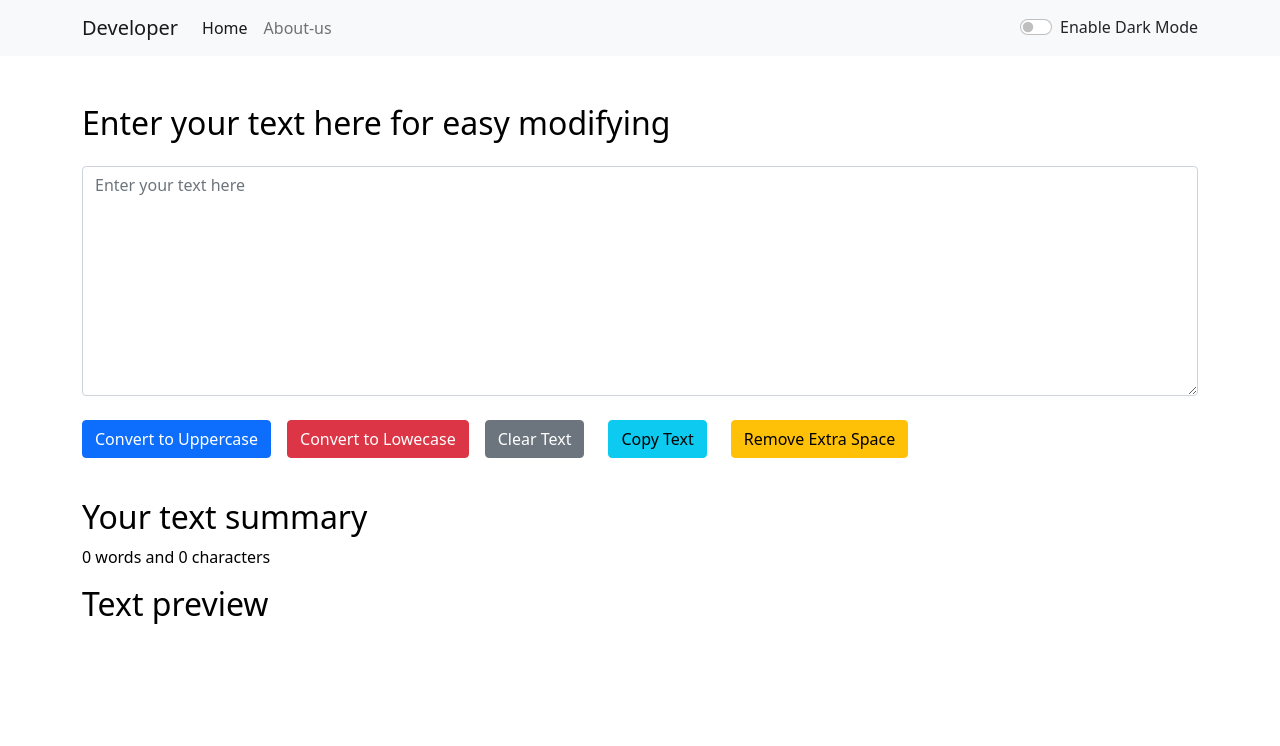
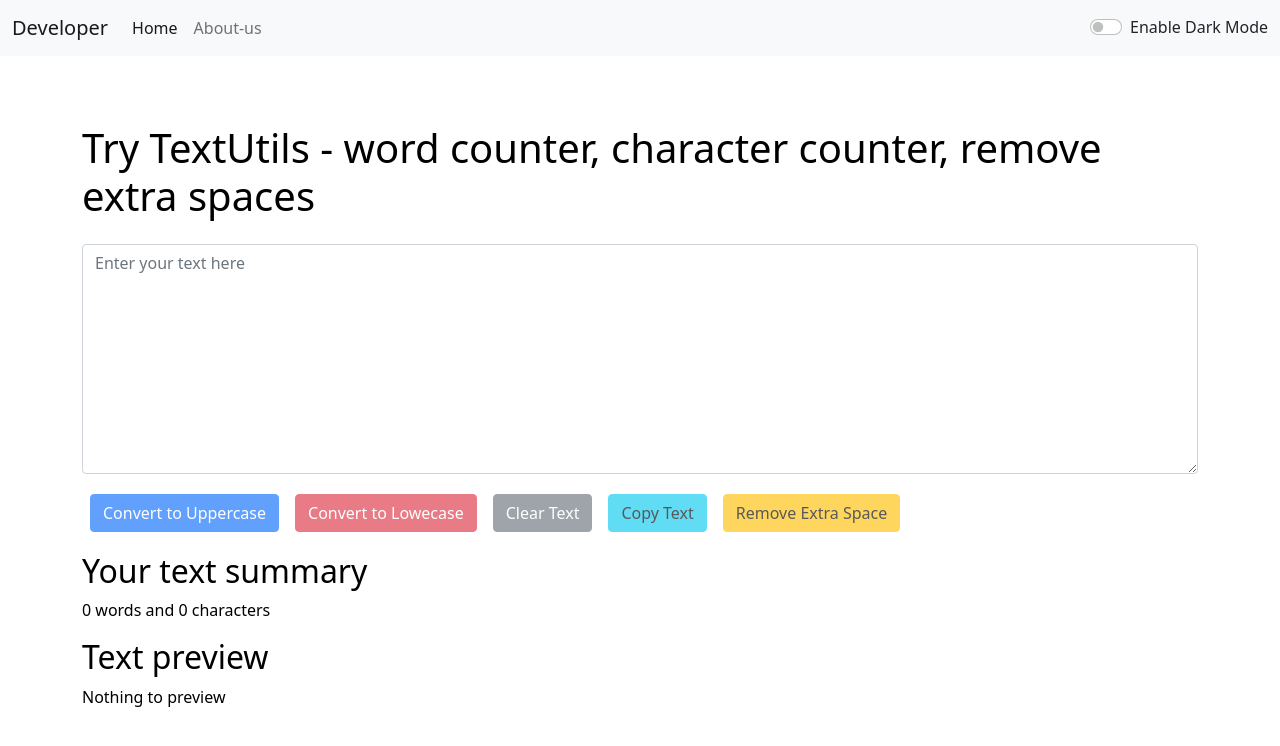
Before and after one commit to Surajdoberiyal/Text-utility, a React (Create React App) app: page / in a window 1280 px wide. Shown: the top 746 px of the page. Built offline with nearby package versions, Linux system fonts and the light colour scheme.

Commit message:
Changes done

```diff
--- a/package.json
+++ b/package.json
@@ -1,5 +1,5 @@
 {
-  "name": "Text-utility",
+  "name": "text-utility",
   "version": "0.1.0",
   "private": true,
   "dependencies": {
--- a/public/index.html
+++ b/public/index.html
@@ -11,8 +11,9 @@
   <link rel="apple-touch-icon" href="%PUBLIC_URL%/favicon-16x16.png" />
 
   <link rel="manifest" href="%PUBLIC_URL%/manifest.json" />
-  <link href="https://cdn.jsdelivr.net/npm/bootstrap@5.1.3/dist/css/bootstrap.min.css" rel="stylesheet"
-    integrity="sha384-1BmE4kWBq78iYhFldvKuhfTAU6auU8tT94WrHftjDbrCEXSU1oBoqyl2QvZ6jIW3" crossorigin="anonymous">
+  <link href="https://cdn.jsdelivr.net/npm/bootstrap@5.1.0/dist/css/bootstrap.min.css" rel="stylesheet"
+   integrity="sha384-KyZXEAg3QhqLMpG8r+8fhAXLRk2vvoC2f3B09zVXn8CA5QIVfZOJ3BCsw2P0p/We"
+    crossorigin="anonymous">
 
   <title>React App</title>
 </head>
@@ -21,7 +22,7 @@
   <div id="root"></div>
 
   <script src="https://cdn.jsdelivr.net/npm/bootstrap@5.1.0/dist/js/bootstrap.bundle.min.js"
-    integrity="sha384-U1DAWAznBHeqEIlVSCgzq+c9gqGAJn5c/t99JyeKa9xxaYpSvHU5awsuZVVFIhvj"
+   integrity="sha384-U1DAWAznBHeqEIlVSCgzq+c9gqGAJn5c/t99JyeKa9xxaYpSvHU5awsuZVVFIhvj"
     crossorigin="anonymous"></script>
 
 </html>
--- a/src/App.js
+++ b/src/App.js
@@ -3,7 +3,6 @@ import TextUtils from "./Component/TextUtils";
 import React, { useState } from "react";
 import { Alert } from "./Component/Alert";
 import About from "./Component/About";
-// import React from "react";
 import {
   BrowserRouter as Router,
   Switch,
@@ -54,7 +53,7 @@ function App() {
         <Route exact path="/">
         <TextUtils
         showAlert={showAlert}
-        title="Enter your text here for easy modifying"
+        title="Try TextUtils - word counter, character counter, remove extra spaces"
         mode={mode}
       />
         </Route>
--- a/src/Component/About.js
+++ b/src/Component/About.js
@@ -6,12 +6,12 @@ export default function About(props) {
   };
 
   let itemStyle = {
-    backgroundColor: props.mode === "dark" ? "#0B0B45" : "white",
+    backgroundColor: props.mode === "dark" ? "#173b71" : "white",
     color: props.mode === "dark" ? "white" : "black",
   };
   let accordionBtn = {
-    backgroundColor: props.mode === "dark" ? "#0B0B45" : "white",
-    color: props.mode === "dark" ? "khaki" : "black",
+    backgroundColor: props.mode === "dark" ? "#173b71" : "white",
+    color: props.mode === "dark" ? "white" : "black",
     border: props.mode === "dark" ? " 1px solid white" : "black",
   };
 
@@ -25,9 +25,9 @@ let headingTxt= {
   return (
     <>
       <div className="container">
-        <h2 className="my-5" style={headingTxt}>
+        <h1 className="my-5" style={headingTxt}>
           About-us
-        </h2>
+        </h1>
         <div className="accordion mt-5">
           <div className="accordion-item" style={itemStyle}>
             <h2 className="accordion-header">
--- a/src/Component/Alert.js
+++ b/src/Component/Alert.js
@@ -7,8 +7,10 @@ export const Alert = (props) => {
 
      }
     return (
-        props.alert && <div className={`alert alert-${props.alert.type} alert-dismissible fade show`} role="alert">
+        <div style={{height:'20px'}}>
+       { props.alert && <div className={`alert alert-${props.alert.type} alert-dismissible fade show`} role="alert">
           <strong> {capitalize(props.alert.type)} </strong>:  {props.alert.msg}
+         </div>}
          </div>
     )
 }
--- a/src/Component/Navbar.js
+++ b/src/Component/Navbar.js
@@ -1,11 +1,13 @@
 import React from "react";
-import PropTypes from 'prop-types'
+import PropTypes from "prop-types";
 import { Link } from "react-router-dom";
 
 export default function Navbar(props) {
   return (
-        <nav className= {`navbar navbar-expand-lg navbar-${props.mode} bg-${props.mode}`}>
-        <div className="container">
+    <nav
+      className={`navbar navbar-expand-lg navbar-${props.mode} bg-${props.mode}`}
+    >
+      <div className="container-fluid">
         <Link className="navbar-brand" to="/">
           {props.title}
         </Link>
@@ -13,7 +15,7 @@ export default function Navbar(props) {
           className="navbar-toggler"
           type="button"
           data-bs-toggle="collapse"
-            data-bs-target="/navbarSupportedContent"
+          data-bs-target="#navbarSupportedContent"
           aria-controls="navbarSupportedContent"
           aria-expanded="false"
           aria-label="Toggle navigation"
@@ -33,10 +35,24 @@ export default function Navbar(props) {
               </Link>
             </li>
           </ul>
-               <div  className={`form-check form-switch text-${props.mode=== 'light'? 'Dark' : 'light'}`}>
-              <input className="form-check-input" onClick={props.toggleMode} type="checkbox" role="switch" id="flexSwitchCheckDefault" />
-              <label className="form-check-label"
-               htmlFor="flexSwitchCheckDefault">Enable Dark Mode</label>
+          <div
+            className={`form-check form-switch text-${
+              props.mode === "light" ? "Dark" : "light"
+            }`}
+          >
+            <input
+              className="form-check-input"
+              onClick={props.toggleMode}
+              type="checkbox"
+              role="switch"
+              id="flexSwitchCheckDefault"
+            />
+            <label
+              className="form-check-label"
+              htmlFor="flexSwitchCheckDefault"
+            >
+              Enable Dark Mode
+            </label>
           </div>
         </div>
       </div>
@@ -46,5 +62,5 @@ export default function Navbar(props) {
 
 Navbar.propTypes = {
   title: PropTypes.string,
-    name: PropTypes.string
-}
+  name: PropTypes.string,
+};
--- a/src/Component/TextUtils.js
+++ b/src/Component/TextUtils.js
@@ -1,11 +1,11 @@
 import React, { useState } from "react";
 
 export default function TextUtils(props) {
-  const [text, setText] = useState('');
+  const [text, setText] = useState("");
   const HandleOnClick = () => {
     let newUppperText = text.toUpperCase();
     setText(newUppperText);
-    props.showAlert("Converted to Uppercase", "success")
+    props.showAlert("Converted to Uppercase", "success");
   };
 
   const HandleOnChange = (eve) => {
@@ -15,37 +15,40 @@ export default function TextUtils(props) {
   const HandleOnLowecase = () => {
     let newLowerText = text.toLowerCase();
     setText(newLowerText);
-    props.showAlert("Converted to lowercase", "success")
-
+    props.showAlert("Converted to lowercase", "success");
   };
   const HandleOnClear = () => {
     let newLowerText = "";
     setText(newLowerText);
-    props.showAlert("Text cleared", "success")
-
+    props.showAlert("Text cleared", "success");
   };
   const HandleOnCopy = () => {
     let newtext = document.getElementById("text-area");
     newtext.select();
     navigator.clipboard.writeText(newtext.value);
-    props.showAlert("Copied to Clipboard", "success")
-
+    document.getSelection().removeAllRanges();
+    props.showAlert("Copied to Clipboard", "success");
   };
   const HandleOnExtraSpace = () => {
     let newSpacetext = text.split(/[ ]+/);
     setText(newSpacetext.join(" "));
-    props.showAlert("Removed extra spaces" , "success");
+    props.showAlert("Removed extra spaces", "success");
   };
 
   return (
     <>
-      <div className="container mt-5"  style= {{color: props.mode==='dark' ? 'white' : 'black'}}>
+      <div
+        className="container mt-5"
+        style={{ color: props.mode === "dark" ? "white" : "black" }}
+      >
         <div className="mb-3">
-          <h2> {props.title}</h2>
+          <h1> {props.title}</h1>
           <textarea
-            className="form-control mt-4"
-            style= {{backgroundColor: props.mode==='dark'?'#0B0B45' : 'white' ,
-             color : props.mode==='dark' ? 'white' : 'black'}}
+            className="form-control mt-4 mb-3"
+            style={{
+              backgroundColor: props.mode === "dark" ? "#0B0B45" : "white",
+              color: props.mode === "dark" ? "white" : "black",
+            }}
             id="text-area"
             value={text}
             onChange={HandleOnChange}
@@ -55,7 +58,8 @@ export default function TextUtils(props) {
           <button
             type="button"
             onClick={HandleOnClick}
-            className="btn btn-primary my-4"
+            className="btn btn-primary my-1 mx-2"
+            disabled={text.length===0}
           >
             Convert to Uppercase
           </button>
@@ -63,40 +67,48 @@ export default function TextUtils(props) {
           <button
             type="button"
             onClick={HandleOnLowecase}
-            className="btn btn-danger my-4 mx-3"
+            className="btn btn-danger my-1 mx-2"
+            disabled={text.length===0}
           >
             Convert to Lowecase
           </button>
           <button
             type="button"
             onClick={HandleOnClear}
-            className="btn btn-secondary my-4"
+            className="btn btn-secondary my-1 mx-2"
+            disabled={text.length===0}
           >
             Clear Text
           </button>
           <button
             type="button"
             onClick={HandleOnCopy}
-            className="btn btn-info mx-4"
+            className="btn btn-info my-1 mx-2"
+            disabled={text.length===0}
           >
             Copy Text
           </button>
           <button
             type="button"
             onClick={HandleOnExtraSpace}
-            className="btn btn-warning"
+            className="btn btn-warning my-1 mx-2"
+            disabled={text.length===0}
           >
             Remove Extra Space
           </button>
         </div>
       </div>
-      <div className="container"  style= {{color: props.mode==='dark' ? 'white' : 'black'}}>
+      <div
+        className="container"
+        style={{ color: props.mode === "dark" ? "white" : "black" }}
+      >
         <h2>Your text summary</h2>
         <p>
-          {text.split(" ").filter((t) => t!=="").length} words and {text.length} characters
+          {text.split(" ").filter((t) => t !== "").length} words and{" "}
+          {text.length} characters
         </p>
         <h2>Text preview</h2>
-        <p>{text}</p>
+        <p>{text.length>0?text:"Nothing to preview"}</p>
       </div>
     </>
   );
```
Also changed, not shown: 1 other file (tests, documents, lock files or other folders). Lines whose indentation alone changed are shown as unchanged.
